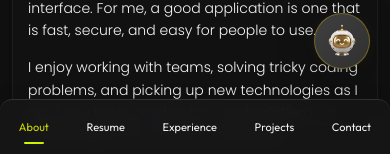
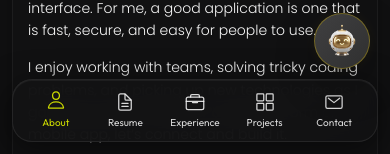
Before and after one commit to aqib-mansoor/portfolio-site, a React (Vite) app: page / in a window 390 px wide. Both pictures are taken after a click on the button 360 px from the left and 32 px from the top of the page. Shown: the part 690-844 px from the top of the page. Built offline with nearby package versions, Linux system fonts and the light colour scheme.

Commit message:
feat: implement accessible keyboard-navigable navbar and project layout styles

```diff
--- a/src/assets/css/style.css
+++ b/src/assets/css/style.css
@@ -801,6 +801,10 @@ main {
   position: relative;
 }
 
+.navbar-link .nav-icon {
+  display: none;
+}
+
 .navbar-link::after {
   content: "";
   position: absolute;
@@ -2749,3 +2753,71 @@ textarea.form-input::-webkit-resizer { display: none; }
   text-align: center;
   margin-top: 4px;
 }
+
+/* Premium Floating Bottom Navbar for mobile views */
+@media (max-width: 1023px) {
+  .navbar {
+    position: fixed !important;
+    bottom: 12px !important;
+    left: 12px !important;
+    right: 12px !important;
+    width: calc(100% - 24px) !important;
+    background: rgba(18, 18, 19, 0.95) !important;
+    backdrop-filter: blur(16px) !important;
+    -webkit-backdrop-filter: blur(16px) !important;
+    border: 1px solid rgba(255, 255, 255, 0.08) !important;
+    border-radius: 20px !important;
+    box-shadow: 0 8px 32px rgba(0, 0, 0, 0.5), inset 0 1px 0 rgba(255, 255, 255, 0.05) !important;
+    padding: 0 !important;
+    margin: 0 !important;
+  }
+
+  .navbar-list {
+    display: flex !important;
+    justify-content: space-around !important;
+    align-items: center !important;
+    padding: 6px 8px !important;
+    gap: 0 !important;
+    overflow-x: visible !important;
+  }
+
+  .navbar-item {
+    flex: 1 !important;
+    display: flex !important;
+    justify-content: center !important;
+  }
+
+  .navbar-link {
+    display: flex !important;
+    flex-direction: column !important;
+    align-items: center !important;
+    gap: 4px !important;
+    font-size: 10px !important;
+    padding: 6px 4px !important;
+    color: var(--light-gray-70) !important;
+    background: transparent !important;
+    border: none !important;
+    width: 100% !important;
+    transition: all 0.25s ease !important;
+  }
+
+  .navbar-link .nav-icon {
+    display: block !important;
+    font-size: 20px !important;
+    color: var(--light-gray-70) !important;
+    transition: color 0.25s ease, transform 0.25s ease !important;
+  }
+
+  .navbar-link::after {
+    display: none !important; /* Remove bottom underline on mobile */
+  }
+
+  .navbar-link.active {
+    color: var(--orange-yellow-crayola) !important;
+  }
+
+  .navbar-link.active .nav-icon {
+    color: var(--orange-yellow-crayola) !important;
+    transform: translateY(-2px);
+  }
+}
--- a/src/components/Navbar.tsx
+++ b/src/components/Navbar.tsx
@@ -7,11 +7,11 @@ interface NavbarProps {
 
 export const Navbar: React.FC<NavbarProps> = ({ activeTab, setActiveTab }) => {
   const tabs = [
-    { id: 'about', label: 'About' },
-    { id: 'resume', label: 'Resume' },
-    { id: 'experience', label: 'Experience' },
-    { id: 'projects', label: 'Projects' },
-    { id: 'contact', label: 'Contact' }
+    { id: 'about', label: 'About', icon: 'person-outline' },
+    { id: 'resume', label: 'Resume', icon: 'document-text-outline' },
+    { id: 'experience', label: 'Experience', icon: 'briefcase-outline' },
+    { id: 'projects', label: 'Projects', icon: 'grid-outline' },
+    { id: 'contact', label: 'Contact', icon: 'mail-outline' }
   ];
 
   const tabRefs = useRef<{ [key: string]: HTMLButtonElement | null }>({});
@@ -62,7 +62,8 @@ export const Navbar: React.FC<NavbarProps> = ({ activeTab, setActiveTab }) => {
               }}
               onKeyDown={(e) => handleKeyDown(e, index)}
             >
-              {tab.label}
+              <ion-icon name={tab.icon} class="nav-icon" aria-hidden="true"></ion-icon>
+              <span className="nav-label">{tab.label}</span>
             </button>
           </li>
         ))}
```
